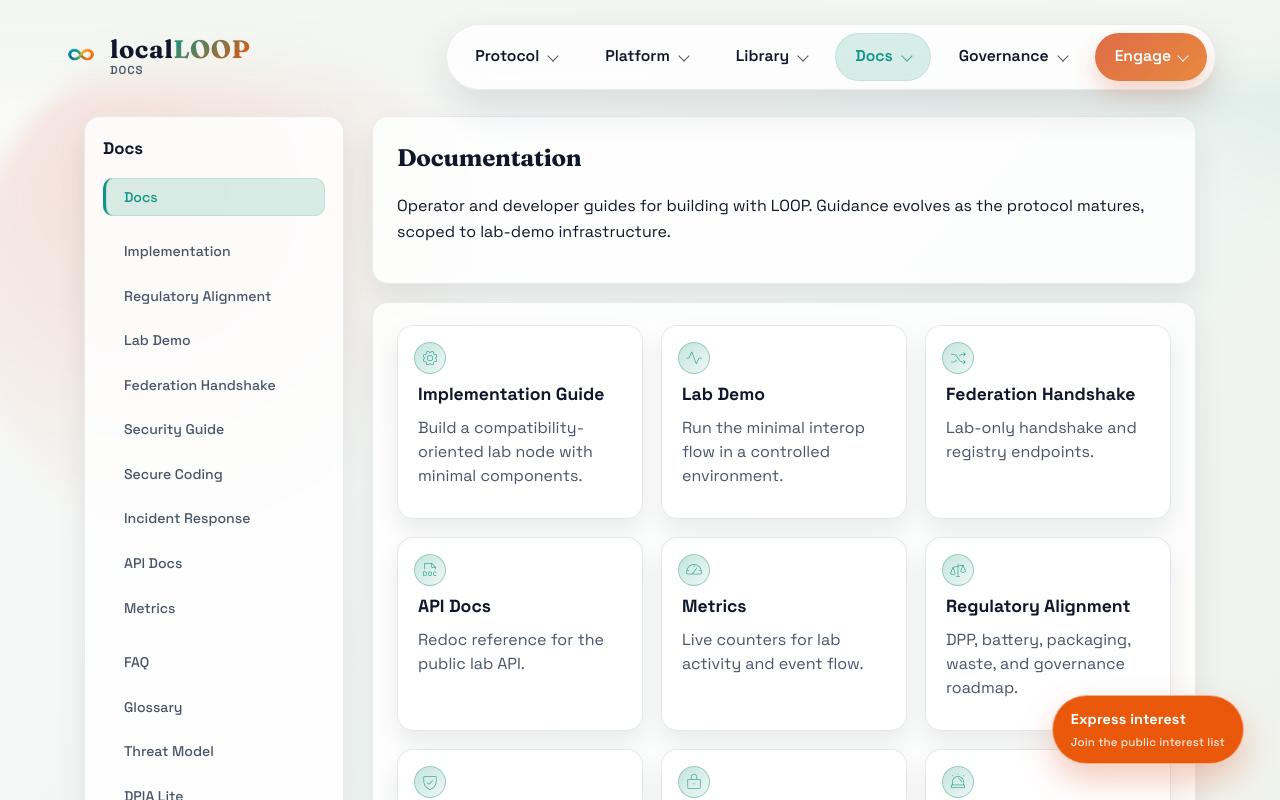
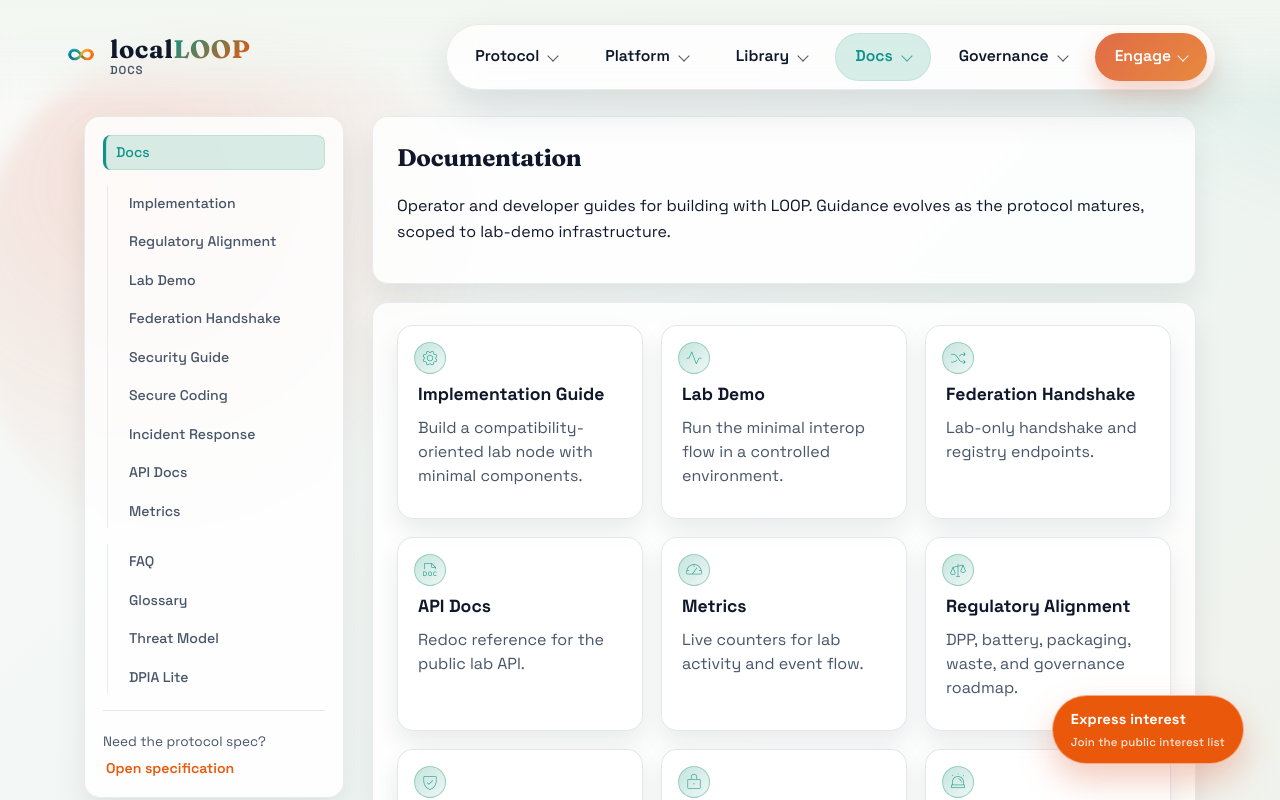
Before and after one commit to MycelAI/LocalLOOP, a Next.js app in the folder apps/site/: page /docs in a window 1280 px wide. Shown: the top 800 px of the page. Built offline with nearby package versions, Linux system fonts and the light colour scheme.

Commit message:
Sidebar: title as hub link, sub-items indented, card-ref external section label

```diff
--- a/apps/site/app/components/layout/Sidebar.jsx
+++ b/apps/site/app/components/layout/Sidebar.jsx
@@ -20,14 +20,25 @@ export function Sidebar({ section }) {
 
   const current = normalizePath(pathname);
   const isActive = (href) => !href.startsWith('http') && normalizePath(href) === current;
+  const isTitleActive = config.href && normalizePath(config.href) === current;
 
   return (
     <aside className="side-nav">
-      <div className="side-title">{config.title}</div>
+      {config.href ? (
+        <a
+          href={config.href}
+          className={`side-title${isTitleActive ? ' active' : ''}`}
+          aria-current={isTitleActive ? 'page' : undefined}
+        >
+          {config.title}
+        </a>
+      ) : (
+        <div className="side-title">{config.title}</div>
+      )}
 
       {config.groups.map((group, groupIndex) => (
         <div className="side-group" key={groupIndex}>
-{group.links.map((link) => (
+          {group.links.map((link) => (
             <a
               key={link.href}
               href={link.href}
@@ -43,7 +54,8 @@ export function Sidebar({ section }) {
 
       {config.note && (
         <div className="side-note">
-          {config.note.text} <a href={config.note.link.href}>{config.note.link.label}</a>
+          <span>{config.note.text}</span>
+          <a href={config.note.link.href}>{config.note.link.label}</a>
         </div>
       )}
     </aside>
--- a/apps/site/app/config/sections.js
+++ b/apps/site/app/config/sections.js
@@ -6,13 +6,8 @@
 export const sectionConfigs = {
   docs: {
     title: 'Docs',
+    href: '/docs',
     groups: [
-      {
-        label: 'Overview',
-        links: [
-          { href: '/docs', label: 'Docs' }
-        ]
-      },
       {
         label: 'Guides',
         links: [
@@ -45,13 +40,8 @@ export const sectionConfigs = {
 
   protocol: {
     title: 'Protocol',
+    href: '/protocol',
     groups: [
-      {
-        label: 'Overview',
-        links: [
-          { href: '/protocol', label: 'Protocol' }
-        ]
-      },
       {
         label: 'Reference',
         links: [
@@ -70,13 +60,8 @@ export const sectionConfigs = {
 
   governance: {
     title: 'Governance',
+    href: '/governance',
     groups: [
-      {
-        label: 'Overview',
-        links: [
-          { href: '/governance', label: 'Governance' }
-        ]
-      },
       {
         label: 'RFCs',
         links: [
@@ -94,13 +79,8 @@ export const sectionConfigs = {
 
   library: {
     title: 'Library',
+    href: '/library',
     groups: [
-      {
-        label: 'Overview',
-        links: [
-          { href: '/library', label: 'Library' }
-        ]
-      },
       {
         label: 'Artifacts',
         links: [
@@ -117,13 +97,8 @@ export const sectionConfigs = {
 
   platform: {
     title: 'Platform',
+    href: '/platform',
     groups: [
-      {
-        label: 'Overview',
-        links: [
-          { href: '/platform', label: 'Platform' }
-        ]
-      },
       {
         label: 'Identity Layers',
         links: [
@@ -147,6 +122,7 @@ export const sectionConfigs = {
 
   engage: {
     title: 'Engage',
+    href: '/interest',
     groups: [
       {
         label: 'Engage',
--- a/apps/site/public/assets/css/site.css
+++ b/apps/site/public/assets/css/site.css
@@ -947,33 +947,32 @@ header[data-site-header] .nav-controls {
 .side-title {
   font-weight: 700;
   font-size: 1.05rem;
+  color: var(--ink);
+  text-decoration: none;
+  display: block;
+  padding: 6px 12px;
+  border-radius: 10px;
+  border-left: 3px solid transparent;
+  transition: background 0.2s ease, color 0.2s ease;
+}
+
+.side-title:hover {
+  background: rgba(224, 108, 71, 0.08);
+  color: var(--accent);
+}
+
+.side-title.active {
+  background: rgba(47, 158, 133, 0.18);
+  color: var(--accent-2);
+  border-left-color: var(--accent-2);
 }
 
 .side-group {
   display: grid;
-  gap: 6px;
-}
-
-/* Sidebar hierarchy: first group = hub/overview link, rest = sub-items */
-.side-group:first-child a {
-  font-weight: 700;
-  font-size: 0.95rem;
-  color: var(--ink);
-}
-
-.side-group:not(:first-child) a {
-  font-size: 0.88rem;
-  font-weight: 500;
-  color: var(--ink-soft);
-  padding-left: 18px;
-}
-
-.side-group:not(:first-child) a:hover {
-  color: var(--accent);
-}
-
-.side-group:not(:first-child) a.active {
-  color: var(--accent-2);
+  gap: 4px;
+  border-left: 1px solid rgba(11, 27, 43, 0.08);
+  padding-left: 8px;
+  margin-left: 4px;
 }
 
 .side-label {
@@ -986,10 +985,11 @@ header[data-site-header] .nav-controls {
 
 .side-nav a {
   text-decoration: none;
-  color: var(--ink);
-  font-weight: 600;
-  padding: 8px 12px;
-  border-radius: 10px;
+  color: var(--ink-soft);
+  font-weight: 500;
+  font-size: 0.88rem;
+  padding: 6px 10px;
+  border-radius: 8px;
   transition: background 0.2s ease, color 0.2s ease;
   border-left: 3px solid transparent;
   margin-left: 0;
@@ -1234,19 +1234,37 @@ a.card h4 {
 }
 
 .card.card-ref {
+  border: 1px dashed rgba(47, 158, 133, 0.45);
   border-left: 3px solid var(--accent-2, #2f9e85);
-  background: rgba(47, 158, 133, 0.04);
+  background: rgba(47, 158, 133, 0.03);
   position: relative;
+}
+
+.card.card-ref:hover {
+  border-color: rgba(47, 158, 133, 0.65);
+}
+
+.card.card-ref::before {
+  content: "External section";
+  position: absolute;
+  top: 10px;
+  right: 12px;
+  font-size: 0.65rem;
+  font-weight: 600;
+  letter-spacing: 0.06em;
+  text-transform: uppercase;
+  color: var(--accent-2, #2f9e85);
+  opacity: 0.8;
 }
 
 .card.card-ref::after {
   content: "↗";
   position: absolute;
-  top: 12px;
+  top: 22px;
   right: 14px;
-  font-size: 0.8rem;
+  font-size: 0.75rem;
   color: var(--accent-2, #2f9e85);
-  opacity: 0.75;
+  opacity: 0.65;
   font-weight: 700;
 }
 
```
